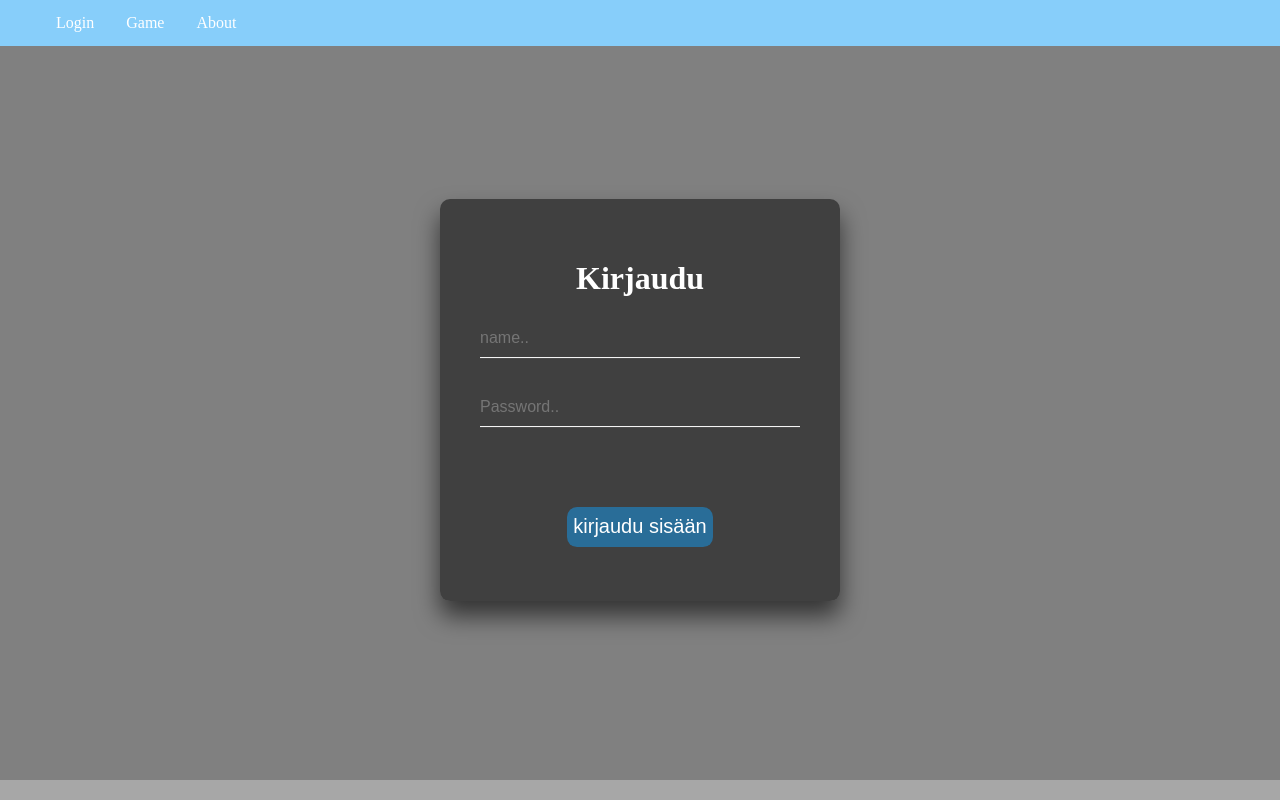
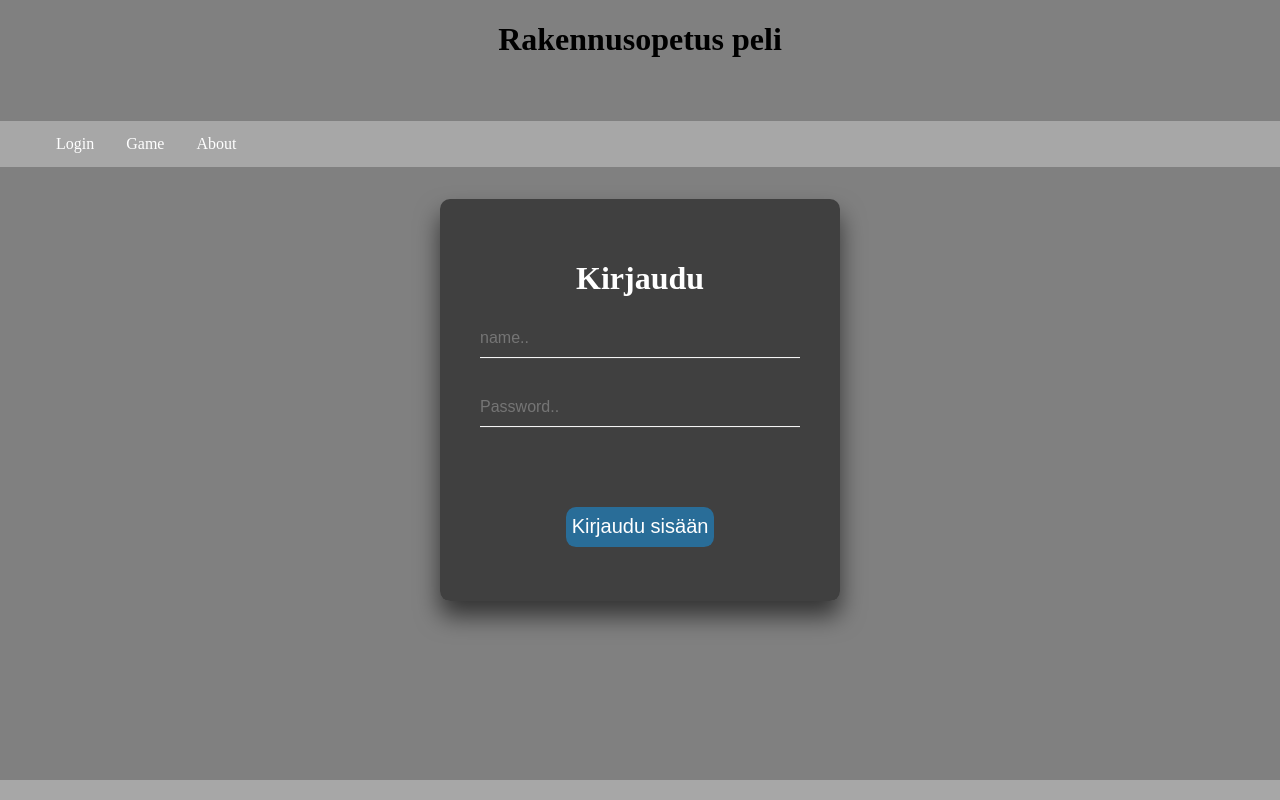
Before and after one commit to suvisyrjalainen/raksapeli_web, a React (Create React App) app in the folder my-app/: page / in a window 1280 px wide. Built offline with nearby package versions, Linux system fonts and the light colour scheme; no server answers.

Commit message:
added text align

```diff
--- a/my-app/src/App.js
+++ b/my-app/src/App.js
@@ -31,6 +31,9 @@ class App extends Component {
 
         return (
           <div>
+            <header>
+              <h1>Rakennusopetus peli</h1>
+            </header>
           <Router>
             <div>
               <ul>
@@ -81,7 +84,7 @@ function Login_page() {
 
 function Game() {
   return (
-    <div>
+    <div class="game">
       <h2>This is game scene</h2>
     </div>
   );
@@ -89,7 +92,7 @@ function Game() {
 
 function About() {
   return (
-    <div>
+    <div class="about">
       <h2>About</h2>
     </div>
   );
--- a/my-app/src/Form.js
+++ b/my-app/src/Form.js
@@ -44,7 +44,7 @@ class Form extends Component {
                                 placeholder="name.."
                                 value={name}
                                 onChange={this.handleChange}
-                                required/>
+                                required />
                         </div>
                         <div class="user-box">
                             <input
@@ -54,12 +54,12 @@ class Form extends Component {
                                 placeholder="Password.."
                                 value={password}
                                 onChange={this.handleChange}
-                                required/>
+                                required />
                         </div>
                         <div class="row">
                             <Link to="/game">
                                 <button type="submit" class="btn btn-primary btn-ghost">
-                                    kirjaudu sisään
+                                    Kirjaudu sisään
                                 </button>
                             </Link>
                         </div>
--- a/my-app/src/style.css
+++ b/my-app/src/style.css
@@ -1,6 +1,11 @@
 body {
   background-color: gray;
   margin: 0;
+}
+
+header {
+  text-align: center;
+  height: 100px;
 }
 
 ul {
@@ -8,7 +13,7 @@ ul {
   margin: 0;
   padding: 10;
   overflow: hidden;
-  background-color: lightskyblue;
+  background-color: #A7A7A7;
 }
 
 li {
@@ -23,9 +28,19 @@ li a {
   text-decoration: none;
 }
 
-/* Change the link color to #111 (black) on hover */
 li a:hover {
-  background-color: lightblue;
+  background-color: rgb(114, 112, 112);
+}
+
+/*about scene*/
+.about {
+  text-align: center;
+}
+
+
+/*game scene*/
+.game {
+  text-align: center;
 }
 
 .login-box {
```
Also changed, not shown: 1 other file (tests, documents, lock files or other folders).
